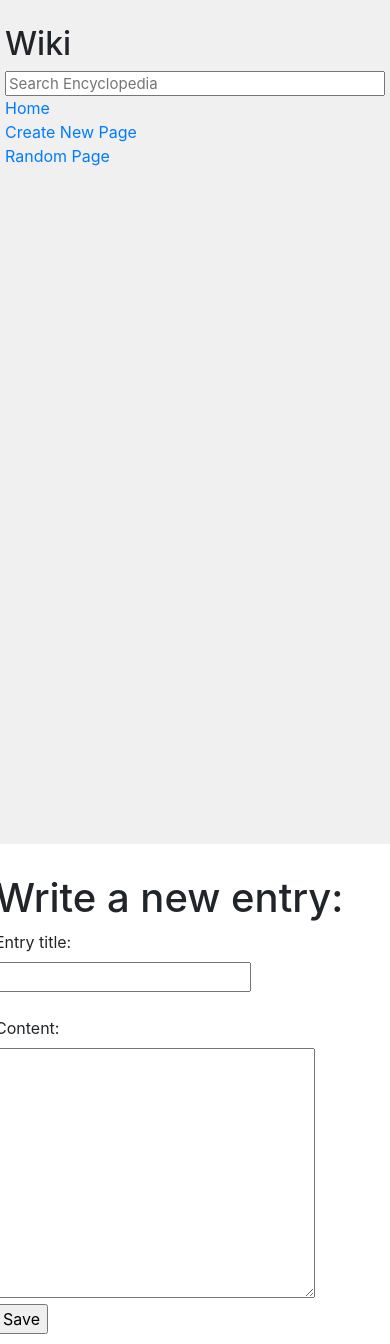
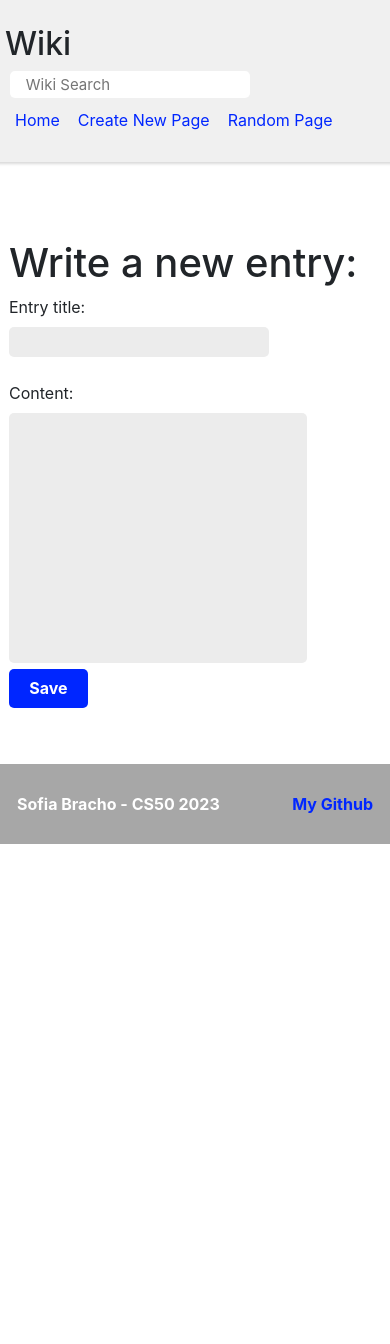
Before and after one commit to SofiaBracho/wiki, a Django app: page /new/ in a window 390 px wide. After the commit the page ends 844 px from the top, so only its background shows below. Run offline with Django 3.2, Linux system fonts and the light colour scheme; some libraries are stand-ins or nearby versions.

Commit message:
Added styling

```diff
--- a/encyclopedia/static/encyclopedia/styles.css
+++ b/encyclopedia/static/encyclopedia/styles.css
@@ -1,6 +1,12 @@
 body {
     margin: 0;
     background-color: white;
+    display: flex;
+    flex-direction: column;
+}
+
+.fg-1 {
+    flex-grow: 1;
 }
 
 code {
@@ -12,27 +18,162 @@ h1 {
     padding-top: 20px;
 }
 
+a {
+    color: #0026ff;
+    transition: .3 ease;
+}
+a:hover {
+    color: #007bff;
+    text-decoration: none;
+}
+
 textarea {
     height: 90vh;
     width: 80%;
 }
 
-.main {
-    padding: 10px;
+.btn {
+    background: #0026ff;
+    padding: .4rem 1.2rem;
+    border-radius: 5px;
+    color: #fff;
+    font-weight: bold;
+    transition: all .3s ease;
+}
+.btn:hover {
+    background: #007bff;
 }
 
+/* MAIN */
+.row {
+    height: calc(100vh - 80px);
+}
+.main {
+    padding: 1.5rem;
+}
+
+
+/* SIDEBAR */
 .search {
     width: 100%;
     font-size: 15px;
     line-height: 15px;
+    border: none;
+    border-radius: 5px;
+    padding: 4px 1rem;
+    transition: all .3s ease;
+    margin-left: .3rem;
+}
+.search:focus-visible {
+    outline: none;
+    transform: scale(1.05);
+    /* Box shadow from: https://getcssscan.com/css-box-shadow-examples */
+    box-shadow: rgba(0, 0, 0, 0.24) 0px 3px 8px;
 }
 
 .sidebar {
     background-color: #f0f0f0;
     height: 100vh;
     padding: 20px;
+    /* Box shadow from: https://getcssscan.com/css-box-shadow-examples */
+    box-shadow: rgba(0, 0, 0, 0.15) 1.95px 1.95px 2.6px;
 }
 
 .sidebar h2 {
     margin-top: 5px;
 }
+
+/* SMALLER SCREENS */
+@media screen and (max-width: 767px) {
+    .sidebar {
+        height: fit-content;
+    }
+    .sidebar .links-container {
+        flex-direction: row;
+    }
+    .sidebar .links-container a {
+        margin-right: 1rem;
+    }
+    .sidebar .search {
+        max-width: 15rem;
+
+    }
+}
+
+/* SIDEBAR LINKS */
+/* Fade-out effect from: https://codepen.io/havardob/pen/jOyJzer */
+.links-container {
+    display: flex;
+    flex-direction: column;
+    padding: .5rem;
+}
+.links-container a {
+    color: #0026ff;
+    text-decoration: none;
+    transition: .3s ease;
+    margin: 2px;
+}
+.links-container:hover a {
+    color: gray;
+}
+.links-container:hover a:hover {
+    color: #007bff;
+    margin-left: .5rem;
+    transform: scale(1.05);
+}
+
+/* EDIT AND CREATE ENTRY FORMS */
+#title {
+    border: none;
+    border-radius: 5px;
+    padding: 3px 6px;
+    transition: all .3s ease;
+    background: #ececec;
+}
+#title:focus-visible {
+    outline: none;
+    background: white;
+    /* Box shadow from: https://getcssscan.com/css-box-shadow-examples */
+    box-shadow: rgba(0, 0, 0, 0.24) 0px 2px 4px;
+}
+
+textarea#markdown {
+    border: none;
+    border-radius: 5px;
+    padding: 3px 6px;
+    transition: all .3s ease;
+    background: #ececec;
+    resize: none;
+}
+textarea#markdown:focus-visible {
+    outline: none;
+    background: white;
+    /* Box shadow from: https://getcssscan.com/css-box-shadow-examples */
+    box-shadow: rgba(0, 0, 0, 0.24) 0px 2px 4px;
+}
+
+#title-edit{
+    border: none;
+    border-radius: 5px;
+    padding: 3px 6px;
+    background: #ececec;
+}
+#title-edit:focus-visible {
+    outline: none;
+}
+
+/* FOOTER */
+footer.row {
+    background: rgb(167, 167, 167);
+    padding: 1rem 2rem;
+    height: 80px;
+    z-index: 2;
+    color: #fff;
+    font-weight: bold;
+    display: flex;
+    justify-content: space-between;
+    align-items: center;
+}
+footer.row p {
+    margin: 0;
+}
--- a/encyclopedia/templates/encyclopedia/entry.html
+++ b/encyclopedia/templates/encyclopedia/entry.html
@@ -9,8 +9,10 @@
     {% if error %}
         <h3>Error: {{error}}</h3>
     {% else %}
-        <h1>{{ entry|safe }}</h1>
-        <a href="{% url 'edit' entry=title %}">Edit entry</a>
+        <div>
+            {{ entry|safe }}
+        </div>
+        <a href="{% url 'edit' entry=title %}" class="btn">Edit entry</a>
     {% endif %}
 
 {% endblock %}
--- a/encyclopedia/templates/encyclopedia/layout.html
+++ b/encyclopedia/templates/encyclopedia/layout.html
@@ -13,18 +13,12 @@
             <div class="sidebar col-lg-2 col-md-3">
                 <h2>Wiki</h2>
                 <form action="{% url 'search' %}" method="GET">
-                    <input class="search" type="text" name="q" placeholder="Search Encyclopedia">
+                    <input class="search" type="text" name="q" placeholder="Wiki Search">
                 </form>
-                <div>
+                <div class="links-container">
                     <a href="{% url 'index' %}">Home</a>
-                </div>
-                <div>
                     <a href="{% url 'new' %}">Create New Page</a>
-                </div>
-                <div>
-                    <a href="{% url 'entry' 'random' %}?rand=true">
-                        Random Page
-                    </a>
+                    <a href="{% url 'entry' 'random' %}?rand=true">Random Page</a>
                 </div>
                 {% block nav %}
                 {% endblock %}
@@ -35,5 +29,13 @@
             </div>
         </div>
 
+        <!-- FLEX GROW 1 TO COVER EXTRA SPACE -->
+        <div class="fg-1"></div>
+
+        <footer class="row">
+            <p>Sofia Bracho - CS50 2023 </p>
+            <a href="https://github.com/SofiaBracho">My Github</a>
+        </footer>
+
     </body>
 </html>
--- a/encyclopedia/templates/encyclopedia/new.html
+++ b/encyclopedia/templates/encyclopedia/new.html
@@ -17,14 +17,14 @@
         <div>
             <label for="title">Entry title:</label>
             <br>
-            <input type="text" name="title" required>
+            <input type="text" name="title" id="title" required>
         </div>
         <br>
         <div>
             <label for="markdown">Content:</label>
             <br>
-            <textarea required name="markdown" cols="10" rows="3" style="height: 250px;"></textarea>
+            <textarea required name="markdown" id="markdown" spellcheck="false" cols="10" rows="3" style="height: 250px;"></textarea>
         </div>
-        <input type="submit" value="Save">
+        <input type="submit" value="Save" class="btn">
     </form>
 {% endblock %}
```
Also changed, not shown: encyclopedia/templates/encyclopedia/edit.html (+4 -4 lines), entries/Git.md (+0 -6 lines), entries/HTML.md (+1 -1 lines), entries/Java.md (added, +3 -0 lines), entries/javascript.md (+1 -1 lines).
